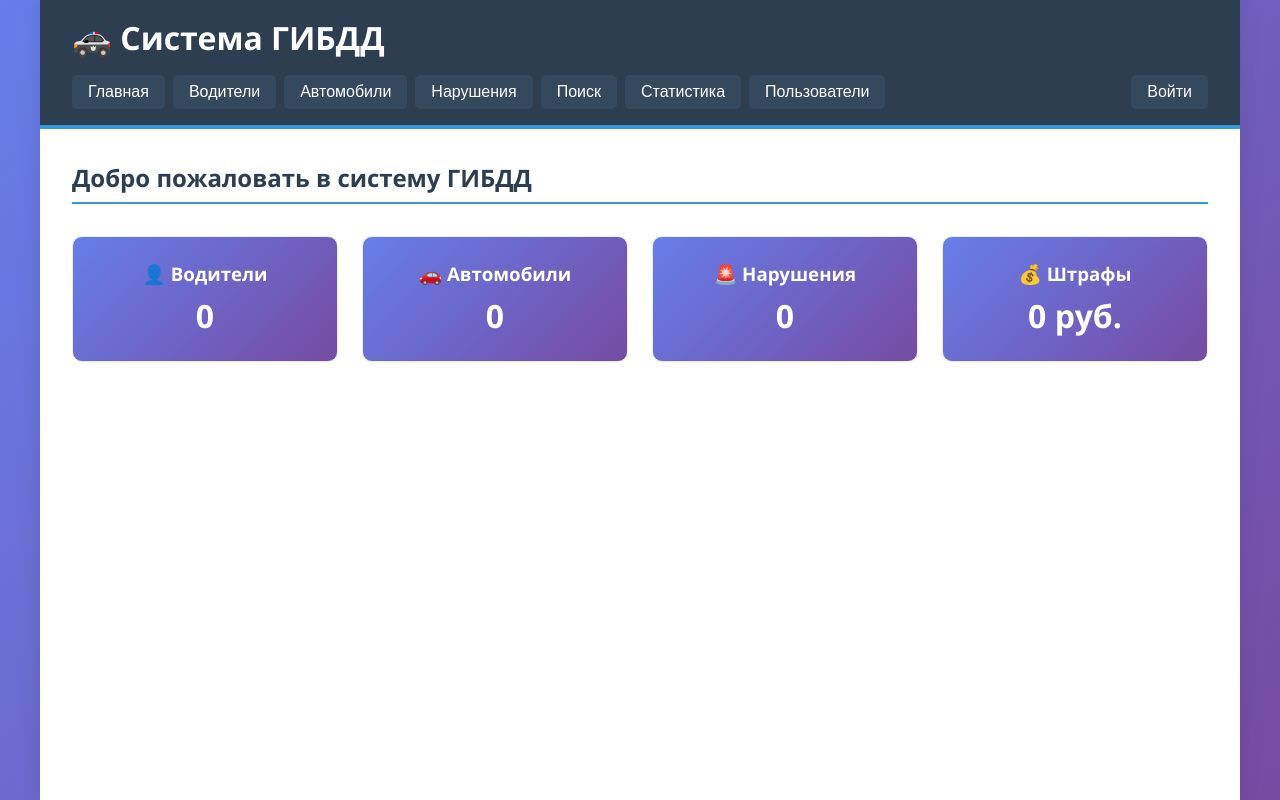
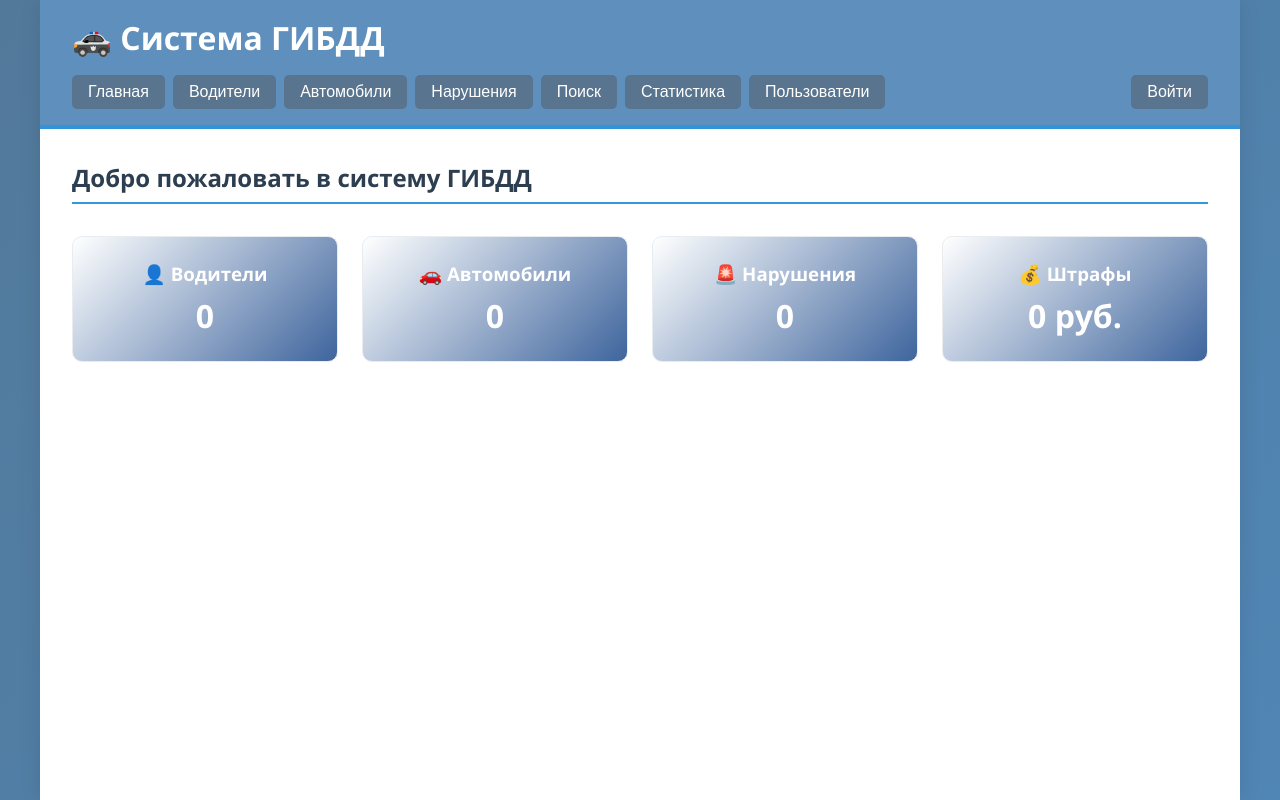
Before and after one commit to Aleksey1231er/GBDD, a website: page public/index.html in a window 1280 px wide. Drawn offline with Linux system fonts and the light colour scheme; no server answers.

Commit message:
Update style.css

```diff
--- a/public/style.css
+++ b/public/style.css
@@ -6,9 +6,9 @@
 
 body {
     font-family: 'Segoe UI', Tahoma, Geneva, Verdana, sans-serif;
-    background: linear-gradient(135deg, #667eea 0%, #764ba2 100%);
+    background: linear-gradient(135deg, #52799a 0%, #5086b5 100%);
     min-height: 100vh;
-    color: #333;
+    color: #000000;
 }
 
 .container {
@@ -20,10 +20,10 @@ body {
 }
 
 header {
-    background: #2c3e50;
+    background: #5e8fbd;
     color: white;
     padding: 1rem 2rem;
-    border-bottom: 4px solid #3498db;
+    border-bottom: 4px solid #3095d8;
 }
 
 header h1 {
@@ -38,7 +38,7 @@ header h1 {
 }
 
 .main-nav button {
-    background: #34495e;
+    background: #59748e;
     color: white;
     border: none;
     padding: 0.5rem 1rem;
@@ -48,7 +48,7 @@ header h1 {
 }
 
 .main-nav button:hover {
-    background: #3498db;
+    background: #245a7e;
 }
 
 /* Бейдж пользователя с аватаром */
@@ -63,7 +63,7 @@ header h1 {
     width: 28px;
     height: 28px;
     border-radius: 50%;
-    background: #8e44ad;
+    background: #305095;
     color: #fff;
     display: inline-flex;
     align-items: center;
@@ -190,7 +190,7 @@ tr:hover {
 }
 
 .stat-card {
-    background: linear-gradient(135deg, #667eea 0%, #764ba2 100%);
+    background: linear-gradient(135deg, #ffffff 0%, #3e659d 100%);
     color: white;
     text-align: center;
     cursor: pointer;
```
